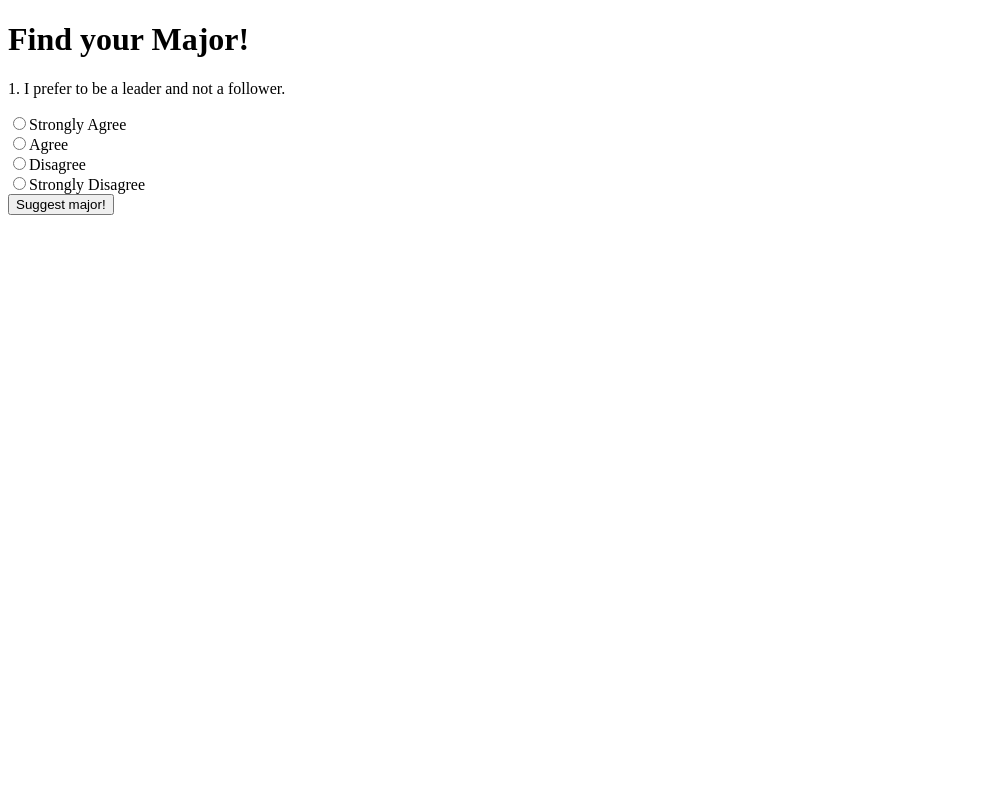
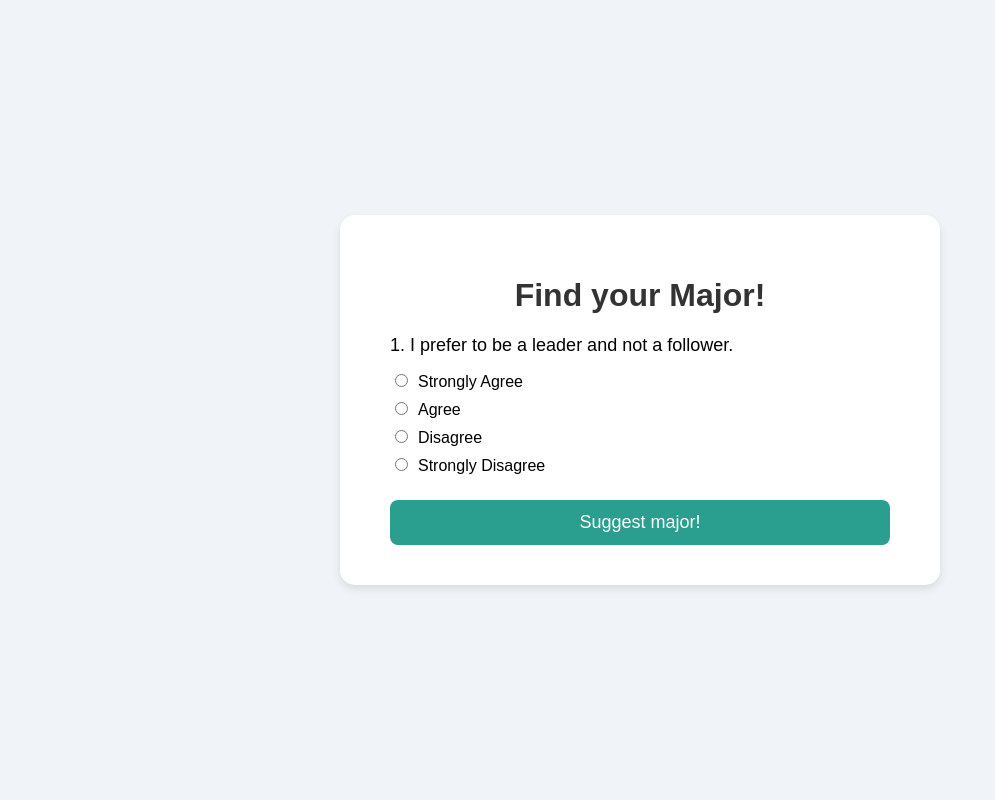
Before and after one commit to codeznate/SYST-230-Project-, a Flask app: page /quiz/ in a window 1280 px wide. Shown: the whole page, without its empty margins (0-995 px from the left). Run offline with Flask 3, Linux system fonts and the light colour scheme.

Commit message:
display changes

```diff
--- a/appConfig/templates/quiz.html
+++ b/appConfig/templates/quiz.html
@@ -3,16 +3,89 @@
 <html>
 <head>
     <title>Quiz Page</title>
+    <style>
+        body
+        {
+            font-family: Arial, sans-serif;
+            background-color: #f0f4f8;
+            display: flex;
+            justify-content: center;
+            align-items: center;
+            height: 100vh;
+            margin: 0;
+        }
+
+        .quiz-container
+        {
+            background-color: #ffffff;
+            padding: 40px 50px;
+            border-radius: 15px;
+            box-shadow: 0 4px 8px rgba(0,0,0,0.1);
+            max-width: 500px;
+            width: 100%;
+        }
+        h1
+        {
+            text-align: center;
+            color: #333333;
+            margin-bottom: 3;
+        }
+        p.question
+        {
+            font-size: 18px;
+            margin-bottom: 15px;
+        }
+        .radio-group
+        {
+            margin-bottom: 25px;
+        }
+        .radio-group
+        {
+            margin-bottom: 25px;
+        }
+        .radio-group label
+        {
+            display: block;
+            margin: 8px 0;
+            font-size: 16px;
+            cursor: pointer;
+        }
+        input[type="radio"]
+        {
+            margin-right: 10px;
+        }
+        button
+        {
+            display: block;
+            width: 100%;
+            background-color: #2a9e8f;
+            color: white;
+            font-size: 18px;
+            padding: 12px;
+            border: none;
+            border-radius: 8px;
+            cursor: pointer;
+            transition: background-color 0.3s;
+        }
+        button:hover
+        {
+            background-color: #21867a;
+        }
+    </style>
 </head>
 <body>
-    <h1>Find your Major!</h1>
-    <form method="POST" action ="{{url_for('quiz.start_quiz')}}">
-        <p>1. I prefer to be a leader and not a follower.</p>
-        <input type = "radio" name = "q1" value="strongly">Strongly Agree<br>
-        <input type = "radio" name = "q1" value = "agree">Agree<br>
-        <input type = "radio" name = "q1" value = "disagree">Disagree<br>
-        <input type = "radio" name = "q1" value = "strongly_disagree">Strongly Disagree<br>
-        <button type = "submit">Suggest major!</button>
-    </form>
+    <div class="quiz-container">
+        <h1>Find your Major!</h1>
+        <form method="POST" action="{{ url_for('quiz.start_quiz') }}">
+            <p class="question">1. I prefer to be a leader and not a follower.</p>
+            <div class="radio-group">
+                <label><input type="radio" name="q1" value="strongly">Strongly Agree</label>
+                <label><input type="radio" name="q1" value="agree">Agree</label>
+                <label><input type="radio" name="q1" value="disagree">Disagree</label>
+                <label><input type="radio" name="q1" value="strongly_disagree">Strongly Disagree</label>
+            </div>
+            <button type="submit">Suggest major!</button>
+        </form>
+    </div>
 </body>
 </html>
```
Also changed, not shown: appConfig/templates/home.html (+51 -3 lines), appConfig/templates/results.html (+5 -6 lines).
